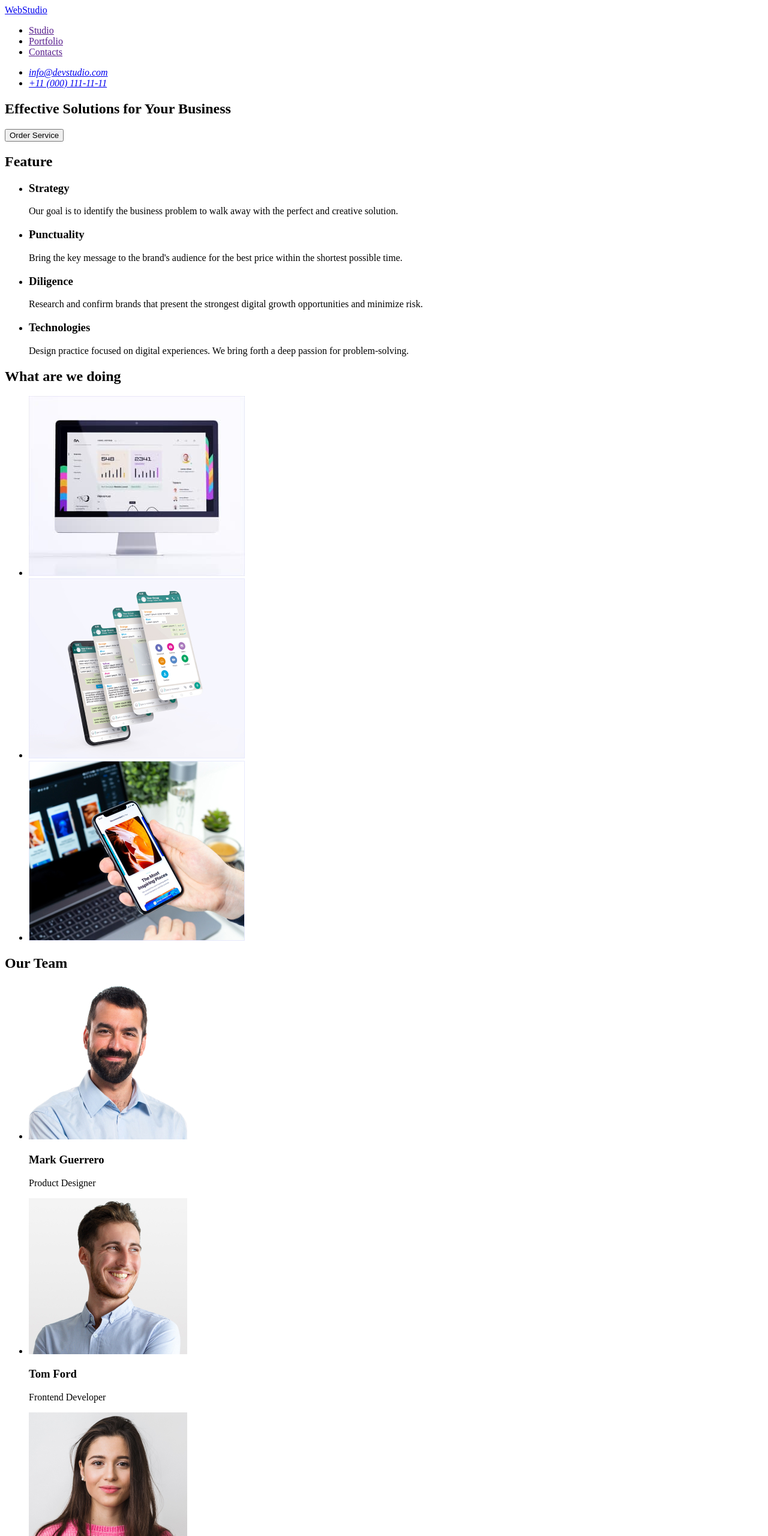
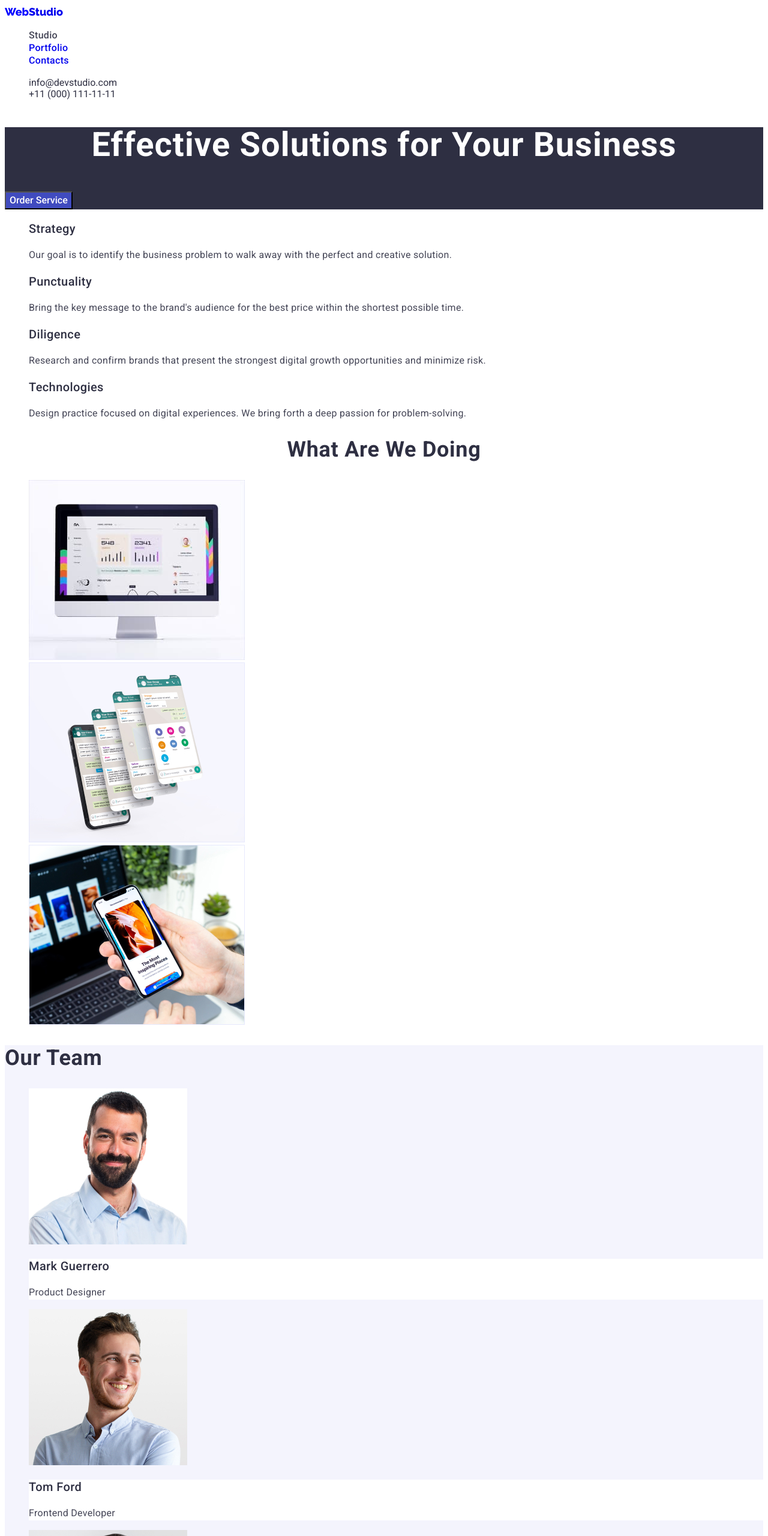
Before and after one commit to SheVredina/goit-markup-hw-02, a plain HTML site: page index.html in a window 1280 px wide. Shown: the top 2560 px of the page at 60% size. Drawn offline with Linux system fonts and the light colour scheme.

Commit message:
homework2

```diff
--- /dev/null
+++ b/css/styles.css
@@ -0,0 +1,227 @@
+:root {
+  --main-text-color: #2e2f42;
+  --second-text-color: #434455;
+  --main-bg-color:--#ffffff;
+  --second-bg-color: #F4F4FD;
+  --btn-bg-color: #F4F4FD;
+  --btn-bg-color-activ: #404BBF;
+  --btn-text-color: #4D5AE5;
+  --btn-text-color-activ: #ffffff;
+
+}
+body {
+  font-family: "Roboto", sans-serif;
+  font-style: normal;
+  color: #2e2f42;
+  background-color: #ffffff;
+  }
+.link {
+  text-decoration: none;
+}
+.list {
+  list-style: none;
+}
+/* Header */
+ .header {
+}
+.header-navigation {
+}
+.header-logo {
+  font-family: "Raleway", sans-serif;
+  font-weight: 800;
+  font-size: 18px;
+  line-height: 1.33;
+}
+.header-logo-web {
+  color: blue;
+}
+.header-list {
+   }
+.header-list-item {
+  font-weight: 500;
+  font-size: 16px;
+  line-height: 1.33;
+  letter-spacing: 0.02em;
+  }
+.header-nav:focus,
+.header-nav:hover,
+.header-nav.current {
+  color: #434455;
+}
+.header-tel {
+}
+.header-tel-list {
+ }
+.header-tel-link {
+  font-size: 16px;
+  line-height: 1.33;
+  letter-spacing: 0.02em;
+  }
+.kontakts {
+    font-style: normal;
+  }
+
+/* ------------Banner-------------*/
+.banner {
+  background-color: #2e2f42;
+}
+.banner-text {
+  font-size: 56px;
+  line-height: 1.07;
+  text-align: center;
+  letter-spacing: 0.02em;
+  color: #ffffff;
+}
+.banner-btn {
+  font-family: inherit;
+  background: var(--btn-bg-color-activ);
+  font-weight: 500;
+  font-size: 16px;
+  line-height: 1.5;
+  align-items: center;
+  color: var(--btn-text-color-activ)
+}
+/* .banner-btn:focus,
+.banner-btn:hover {
+cursor: pointer;
+color:var(--btn-text-color-activ);
+background-color: var(--btn-bg-color-activ);} */
+/* ------------Feature ------------------*/
+
+.visually-hidden {
+  position: absolute;
+  white-space: nowrap;
+  width: 1px;
+  height: 1px;
+  overflow: hidden;
+  border: 0;
+  padding: 0;
+  clip: rect(0 0 0 0);
+  clip-path: inset(50%);
+  margin: -1px;
+}
+.feature {
+}
+.feature-tytle {
+}
+.feature-list {
+}
+.feature-list-item {
+}
+.feature-list-tytle {
+  font-weight: 500;
+  font-size: 20px;
+  line-height: 1.2;
+  letter-spacing: 0.02em;
+  }
+.feature-list-text {
+  font-size: 16px;
+  line-height: 1.5;
+  letter-spacing: 0.02em;
+  color: var(--second-text-color);
+}
+/* ---------------------promo ---------------------*/
+promo {
+}
+.promo-tytel {
+  font-size: 36px;
+  line-height: 1.11;
+  text-align: center;
+  letter-spacing: 0.02em;
+  text-transform: capitalize;
+}
+.promo-list {
+}
+.promo-list-item {
+}
+/* -----------------------Team ----------------------*/
+.team {
+    background-color: var(--second-bg-color);
+}
+.team-tytel {
+  font-size: 36px;
+  line-height:1.11
+  text-align:center;
+  letter-spacing: 0.02em;
+  text-transform:capitalize;
+}
+.team-list {
+}
+.team-list-item {
+}
+.team-name {
+font-weight: 500;
+font-size: 20px;
+line-height: 1.2;
+letter-spacing: 0.02em;
+  }
+.team-name-backgraund {
+  background-color: #ffffff;
+}
+.team-text {
+    line-height: 1.5;
+    letter-spacing: 0.02em;
+    color: var(--second-text-color);
+}
+
+/* Footer */
+footer {
+  background: #2e2f42;
+}
+.footer-link {
+  font-family: "Raleway", sans-serif;
+  font-weight: 800;
+  font-size: 18px;
+  line-height: 1.17;
+  display: flex;
+  align-items: center;
+  letter-spacing: 0.03em;
+  text-transform: uppercase;
+  color: #f4f4fd;
+}
+.footer-link-web {
+  color: #4d5ae5;
+}
+.footer-text {
+  font-size: 16px;
+  line-height: 1.5;
+  letter-spacing: 0.02em;
+  color: #e7e9fc;
+}
+/* -------------Filtres-------- */
+.filtres{
+}
+.filtres-btn {
+    font-family: inherit;
+    background: var(--btn-bg-color);
+    font-weight: 500;
+    font-size: 16px;
+    line-height: 1.5;
+    align-items: center;
+    color: var(--btn-text-color);
+   }
+.filtres-btn:focus,
+.filtres-btn:hover {
+cursor: pointer;
+color:var(--btn-text-color-activ);
+background-color: var(--btn-bg-color-activ);
+}
+/* ---------Projekt Cards -------*/
+.cards-list{
+}
+.cards-list-item {
+}
+.cards-foto {
+}
+.cards-list-title {
+font-weight: 500;
+font-size: 20px;
+line-height: 1.2;
+letter-spacing: 0.02em;
+}
+.cards-text {
+font-size: 16px;
+line-height: 1.5;
+letter-spacing: 0.02em;
+color: var(--second-text-color);
+}
--- a/index.html
+++ b/index.html
@@ -1,63 +1,86 @@
 <!DOCTYPE html>
 <html lang="en">
   <head>
-    <meta charset="UTF-8">
-    <meta http-equiv="X-UA-Compatible" content="IE=edge">
-    <meta name="viewport" content="width=device-width, initial-scale=1.0">
+    <meta charset="UTF-8" />
+    <meta http-equiv="X-UA-Compatible" content="IE=edge" />
+    <meta name="viewport" content="width=device-width, initial-scale=1.0" />
     <title>Photostudio</title>
+    <link rel="stylesheet" href="./css/styles.css" />
+    <link rel="preconnect" href="https://fonts.googleapis.com" />
+    <link rel="preconnect" href="https://fonts.gstatic.com" crossorigin />
+    <link
+      href="https://fonts.googleapis.com/css2?family=Raleway:wght@800&family=Roboto:wght@400;500;700;900&display=swap"
+      rel="stylesheet"
+    />
   </head>
   <body>
     <!--Shapka-->
-    <header>
-      <nav>
-        <a href="./index.html">WebStudio</a>
-        <ul>
-          <li><a href="">Studio</a></li>
-          <li><a href="">Portfolio</a></li>
-          <li><a href="">Contacts</a></li>
+    <header class="header">
+      <nav class="header-navigation">
+        <a class="header-logo link" href="./index.html"
+          ><span class="header-logo-web">Web</span>Studio</a
+        >
+        <ul class="header-list list">
+          <li class="header-list-item">
+            <a class="link header-nav current" href="./index.html">Studio</a>
+          </li>
+          <li class="header-list-item">
+            <a class="link header-nav" href="./portfolio.html">Portfolio</a>
+          </li>
+          <li class="header-list-item">
+            <a class="link header-nav" href="./index.html">Contacts</a>
+          </li>
         </ul>
       </nav>
-      <address>
-        <ul>
-          <li><a href="mailto:info@devstudio.com">info@devstudio.com</a></li>
-          <li><a href="tel:+110001111111">+11 (000) 111-11-11</a></li>
+      <address class="kontakts">
+        <ul class="header-tel list">
+          <li class="header-tel-list">
+            <a class="link header-nav" style="color: inherit" href="mailto:info@devstudio.com"
+              >info@devstudio.com</a
+            >
+          </li>
+          <li class="header-tel-list">
+            <a class="link header-nav" style="color:inherit" href="tel:+110001111111"
+          >+11 (000) 111-11-11</a
+            >
+          </li>
         </ul>
       </address>
     </header>
     <main>
       <!--Banner-->
-      <section>
-        <h1>Effective Solutions for Your Business</h1>
-        <button type="button">Order Service</button>
+      <section class="banner">
+        <h1 class="banner-text">Effective Solutions for Your Business</h1>
+        <button class="banner-btn" type="button">Order Service</button>
       </section>
       <!--Feature-->
-      <section>
-        <h2>Feature</h2>
-        <ul>
-          <li>
-            <h3>Strategy</h3>
-            <p>
+      <section class="feature">
+        <h2 class="feature-tytle visually-hidden">Feature</h2>
+        <ul class="feature-list list">
+          <li class="feature-list-item">
+            <h3 class="feature-list-tytle">Strategy</h3>
+            <p class="feature-list-text">
               Our goal is to identify the business problem to walk away with the
               perfect and creative solution.
             </p>
           </li>
-          <li>
-            <h3>Punctuality</h3>
-            <p>
+          <li class="feature-list-item">
+            <h3 class="feature-list-tytle">Punctuality</h3>
+            <p class="feature-list-text">
               Bring the key message to the brand's audience for the best price
               within the shortest possible time.
             </p>
           </li>
-          <li>
-            <h3>Diligence</h3>
-            <p>
+          <li class="feature-list-item">
+            <h3 class="feature-list-tytle">Diligence</h3>
+            <p class="feature-list-text">
               Research and confirm brands that present the strongest digital
               growth opportunities and minimize risk.
             </p>
           </li>
-          <li>
-            <h3>Technologies</h3>
-            <p>
+          <li class="feature-list-item">
+            <h3 class="feature-list-tytle">Technologies</h3>
+            <p class="feature-list-text">
               Design practice focused on digital experiences. We bring forth a
               deep passion for problem-solving.
             </p>
@@ -66,46 +89,90 @@
       </section>
 
       <!--What are we doing-->
-      <section>
-        <h2>What are we doing</h2>
-        <ul>
-          <li><img src="./images/monitor.jpg" width="360" alt="Monitor comrutera"></li>
-          <li><img src="./images/smartphon.jpg" width="360" alt="Ekrany smartfona"></li>
-          <li><img src="./images/sinhron.jpg" width="360" alt="Synhronizaciya PC i mobilnogo"></li>
+      <section class="promo">
+        <h2 class="promo-tytel">What are we doing</h2>
+        <ul class="promo-list list">
+          <li class="promo-list-item">
+            <img
+              src="./images/monitor.jpg"
+              width="360"
+              alt="Monitor comrutera"
+            />
+          </li>
+          <li class="promo-list-item">
+            <img
+              src="./images/smartphon.jpg"
+              width="360"
+              alt="Ekrany smartfona"
+            />
+          </li>
+          <li class="promo-list-item">
+            <img
+              src="./images/sinhron.jpg"
+              width="360"
+              alt="Synhronizaciya PC i mobilnogo"
+            />
+          </li>
         </ul>
       </section>
 
       <!--Team-->
-      <section>
-        <h2>Our Team</h2>
-        <ul>
-          <li>
-            <img src="./images/markguererro.jpg" width="264" alt="Mark Guerrero  Product Designer">
-            <h3>Mark Guerrero</h3>
-            <p>Product Designer</p>
+      <section class="team">
+        <h2 class="team-tytel">Our Team</h2>
+        <ul class="team-list list">
+          <li class="team-list-item">
+            <img
+              src="./images/markguererro.jpg"
+              width="264"
+              alt="Mark Guerrero  Product Designer"
+            />
+            <div class="team-name-backgraund">
+              <h3 class="team-name">Mark Guerrero</h3>
+              <p class="team-text">Product Designer</p>
+            </div>
           </li>
-          <li>
-            <img src="./images/tomford.jpg" width="264" alt="Tom Ford Frontend Developer">
-            <h3>Tom Ford</h3>
-            <p>Frontend Developer</p>
+          <li class="team-list-item">
+            <img
+              src="./images/tomford.jpg"
+              width="264"
+              alt="Tom Ford Frontend Developer"
+            />
+            <div class="team-name-backgraund">
+              <h3 class="team-name">Tom Ford</h3>
+              <p class="team-text">Frontend Developer</p>
+            </div>
           </li>
-          <li>
-            <img src="./images/camilagarsia.jpg" width="264" alt="Camila Garcia Marketing">
-            <h3>Camila Garcia</h3>
-            <p>Marketing</p>
+          <li class="team-list-item">
+            <img
+              src="./images/camilagarsia.jpg"
+              width="264"
+              alt="Camila Garcia Marketing"
+            />
+            <div class="team-name-backgraund">
+              <h3 class="team-name">Camila Garcia</h3>
+              <p class="team-text">Marketing</p>
+            </div>
           </li>
-          <li>
-            <img src="./images/danielwilson.jpg" width="264" alt="Daniel Wilson UI Designer">
-            <h3>Daniel Wilson</h3>
-            <p>UI Designer</p>
+          <li class="team-list-item">
+            <img
+              src="./images/danielwilson.jpg"
+              width="264"
+              alt="Daniel Wilson UI Designer"
+            />
+            <div class="team-name-backgraund">
+              <h3 class="team-name">Daniel Wilson</h3>
+              <p class="team-text">UI Designer</p>
+            </div>
           </li>
         </ul>
       </section>
     </main>
     <!--Footer-->
     <footer>
-      <a href="./index.html">WebStudio</a>
-      <p>
+      <a class="footer-link link" href="./index.html"
+        ><span class="footer-link-web">Web</span>Studio</a
+      >
+      <p class="footer-text">
         Increase the flow of customers and sales for your business with digital
         marketing & growth solutions.
       </p>
```
Also changed, not shown: portfolio.html (added, +187 -0 lines), images/bankingappinterfaceconcept.jpg (added), images/cashlesspayment.jpg (added), images/freshcoffee.jpg (added), images/instagramstoriesconcept.jpg (added), images/meditaionapp.jpg (added), images/onlinecourses.jpg (added), images/organicfood.jpg (added), images/screenillustrations.jpg (added), images/taxiservice.jpg (added).
